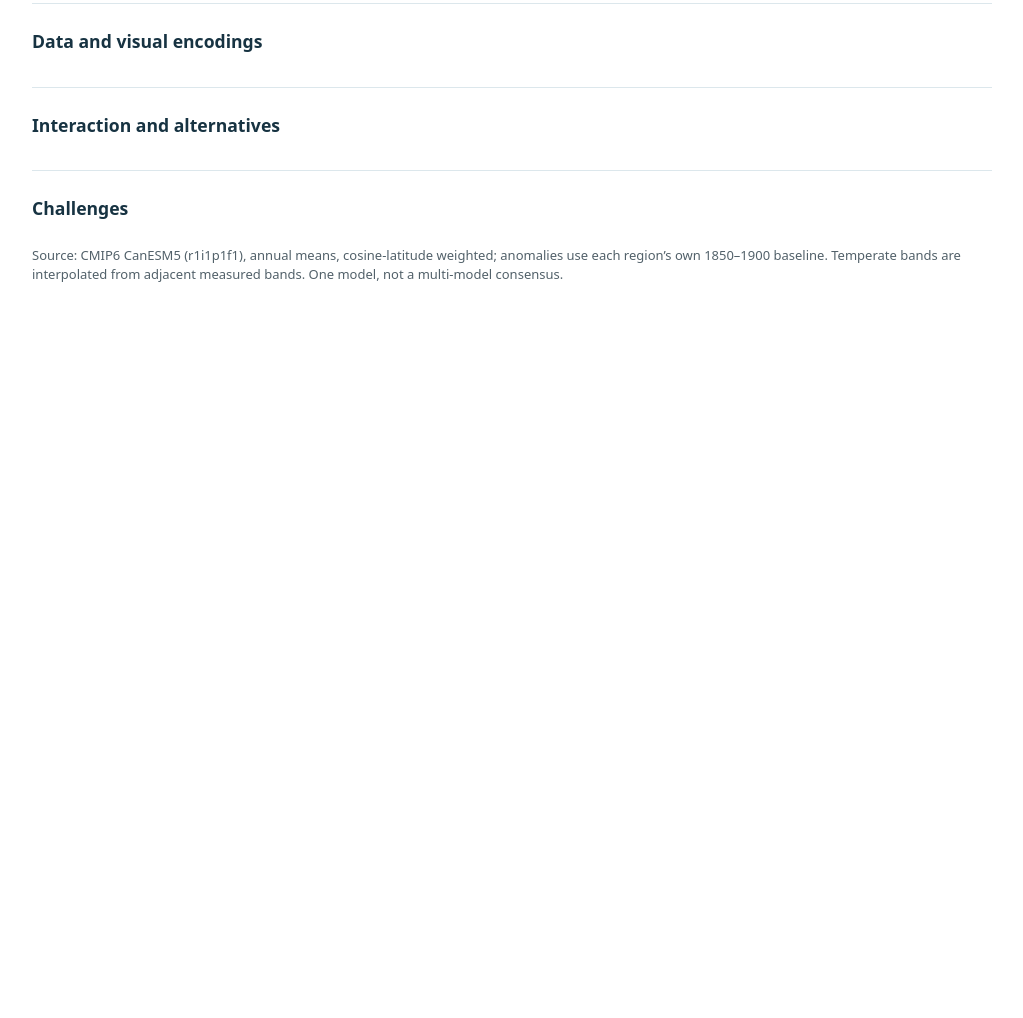
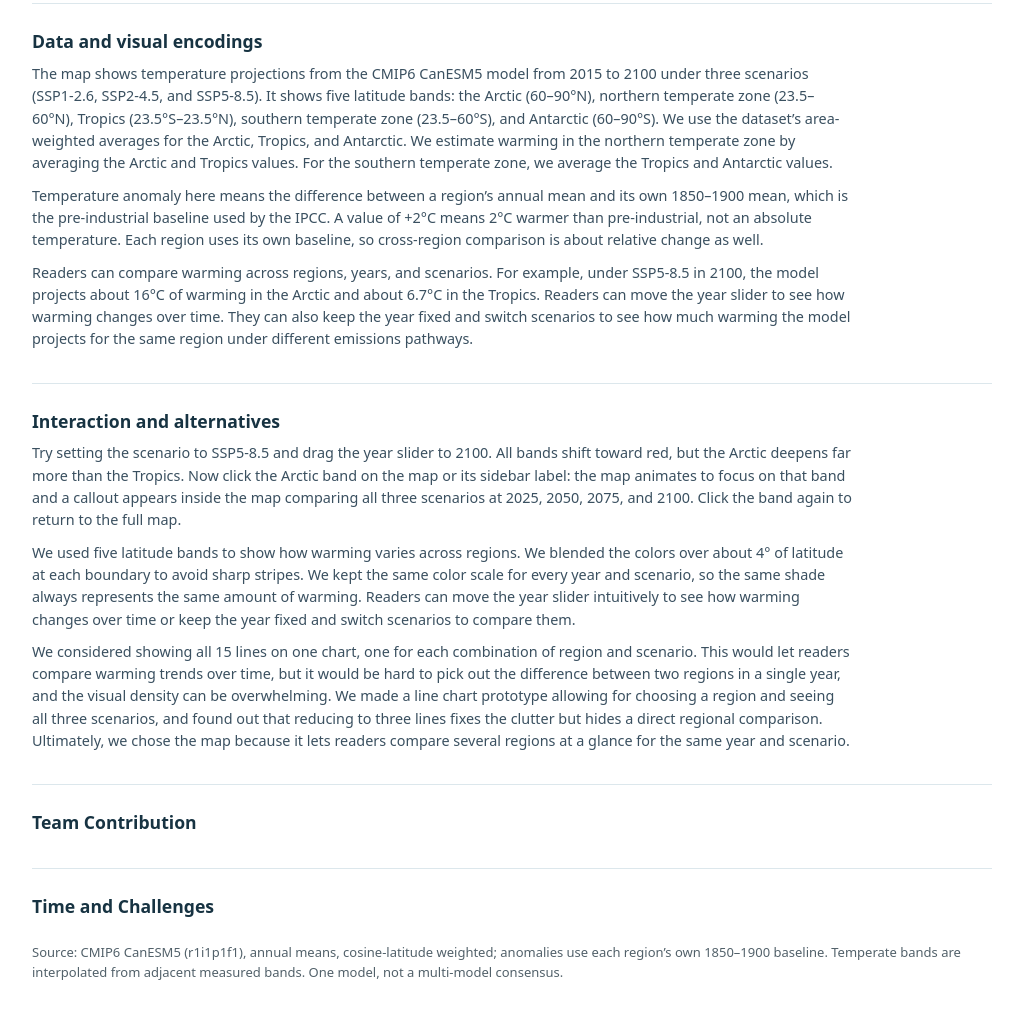
Before and after one commit to Waxicoar/Interactive-Visualization, a plain HTML site: page index.html in a window 1280 px wide. Shown: the part 1072-2090 px from the top of the page, without its empty margins (128-1151 px from the left). Before the commit the page ends 1393 px from the top, so only its background shows below. Drawn offline with nearby package versions, Linux system fonts and the light colour scheme; no server answers.

Commit message:
writeup p1 and p2

```diff
--- a/index.html
+++ b/index.html
@@ -55,14 +55,25 @@
 
         <section class="writeup">
             <h2>Data and visual encodings</h2>
+            <p>The map shows temperature projections from the CMIP6 CanESM5 model from 2015 to 2100 under three scenarios (SSP1-2.6, SSP2-4.5, and SSP5-8.5). It shows five latitude bands: the Arctic (60–90°N), northern temperate zone (23.5–60°N), Tropics (23.5°S–23.5°N), southern temperate zone (23.5–60°S), and Antarctic (60–90°S). We use the dataset’s area-weighted averages for the Arctic, Tropics, and Antarctic. We estimate warming in the northern temperate zone by averaging the Arctic and Tropics values. For the southern temperate zone, we average the Tropics and Antarctic values.</p>
+            <p>Temperature anomaly here means the difference between a region’s annual mean and its own 1850–1900 mean, which is the pre-industrial baseline used by the IPCC. A value of +2°C means 2°C warmer than pre-industrial, not an absolute temperature. Each region uses its own baseline, so cross-region comparison is about relative change as well.</p>
+            <p>Readers can compare warming across regions, years, and scenarios. For example, under SSP5-8.5 in 2100, the model projects about 16°C of warming in the Arctic and about 6.7°C in the Tropics. Readers can move the year slider to see how warming changes over time. They can also keep the year fixed and switch scenarios to see how much warming the model projects for the same region under different emissions pathways.</p>
         </section>
 
         <section class="writeup">
             <h2>Interaction and alternatives</h2>
+            <p>Try setting the scenario to SSP5-8.5 and drag the year slider to 2100. All bands shift toward red, but the Arctic deepens far more than the Tropics. Now click the Arctic band on the map or its sidebar label: the map animates to focus on that band and a callout appears inside the map comparing all three scenarios at 2025, 2050, 2075, and 2100. Click the band again to return to the full map.</p>
+            <p>We used five latitude bands to show how warming varies across regions. We blended the colors over about 4° of latitude at each boundary to avoid sharp stripes. We kept the same color scale for every year and scenario, so the same shade always represents the same amount of warming. Readers can move the year slider intuitively to see how warming changes over time or keep the year fixed and switch scenarios to compare them.</p>
+            <p>We considered showing all 15 lines on one chart, one for each combination of region and scenario. This would let readers compare warming trends over time, but it would be hard to pick out the difference between two regions in a single year, and the visual density can be overwhelming. We made a line chart prototype allowing for choosing a region and seeing all three scenarios, and found out that reducing to three lines fixes the clutter but hides a direct regional comparison. Ultimately, we chose the map because it lets readers compare several regions at a glance for the same year and scenario.</p>
         </section>
 
         <section class="writeup">
-            <h2>Challenges</h2>
+            <h2>Team Contribution</h2>
+            <p></p>
+        </section>
+
+        <section class="writeup">
+            <h2>Time and Challenges</h2>
         </section>
 
         <p class="source">Source: CMIP6 CanESM5 (r1i1p1f1), annual means, cosine-latitude weighted; anomalies use each region&rsquo;s own 1850&ndash;1900 baseline. Temperate bands are interpolated from adjacent measured bands. One model, not a multi-model consensus.</p>
```
